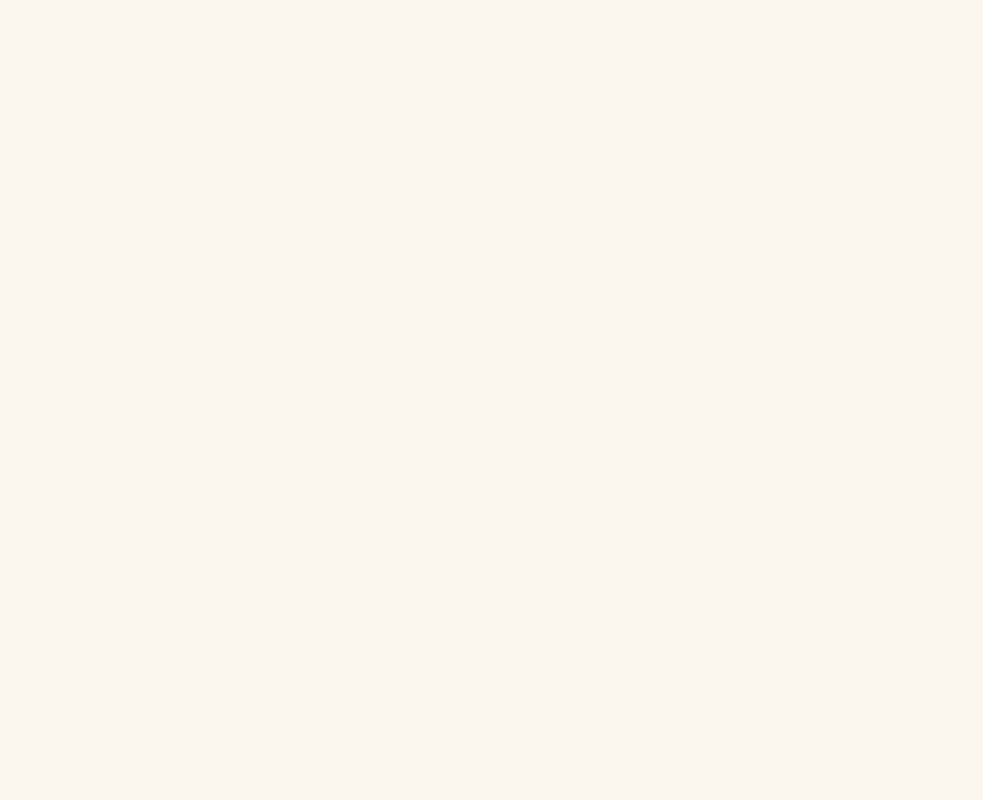
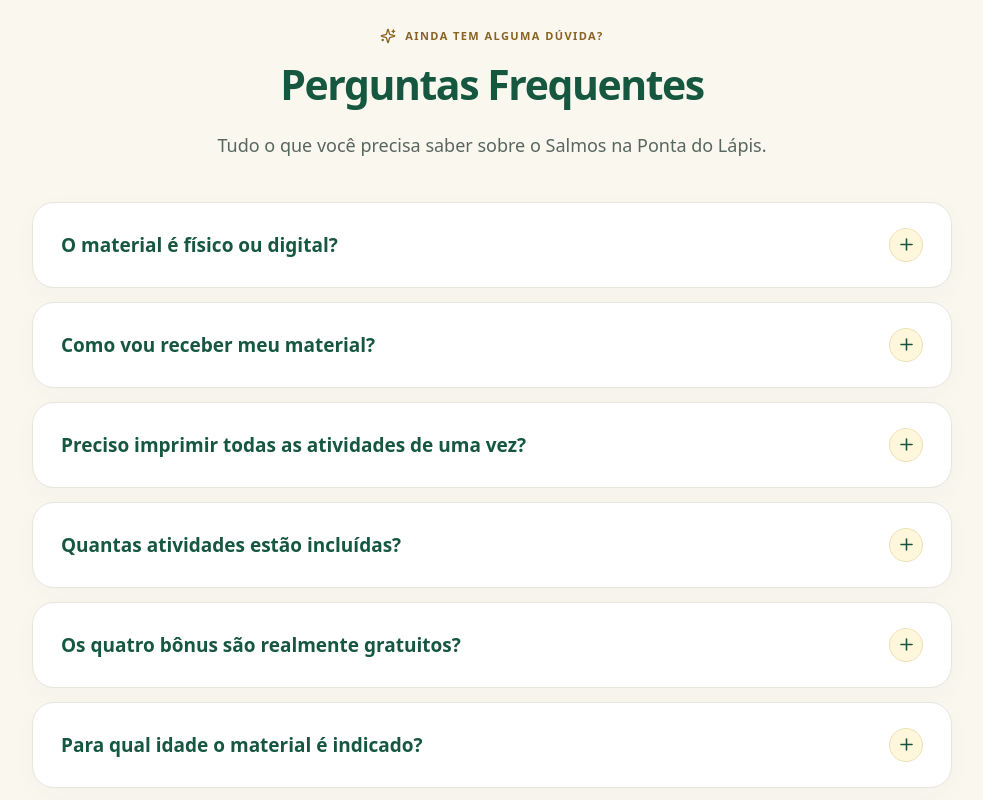
Before and after one commit to pedroforti400-wq/pvsalmosnapontadol-p-s, a React (Vite) app: page / in a window 1280 px wide. Shown: the part 9220-10020 px from the top of the page, without its empty margins (148-1131 px from the left). Before the commit the page ends 9219 px from the top, so only its background shows below. Built offline with nearby package versions, Linux system fonts and the light colour scheme; a web font is replaced by a local one.

Commit message:
feat: add accessible frequently asked questions accordion

```diff
--- /dev/null
+++ b/src/faqs.js
@@ -0,0 +1,43 @@
+// Perguntas e respostas fornecidas pelo produtor para a décima seção.
+export const faqItems = [
+  {
+    id: 'digital',
+    question: 'O material é físico ou digital?',
+    answer: 'O Salmos na Ponta do Lápis é um produto 100% digital. Você recebe os arquivos em PDF para baixar e imprimir, sem precisar esperar uma entrega física.',
+  },
+  {
+    id: 'recebimento',
+    question: 'Como vou receber meu material?',
+    answer: 'Após a confirmação do pagamento, você receberá no e-mail informado durante a compra as instruções para acessar seu material.',
+  },
+  {
+    id: 'impressao',
+    question: 'Preciso imprimir todas as atividades de uma vez?',
+    answer: 'Não! Você pode escolher quais atividades deseja utilizar e imprimir as páginas conforme a necessidade da criança.',
+  },
+  {
+    id: 'atividades',
+    question: 'Quantas atividades estão incluídas?',
+    answer: 'O material principal reúne mais de 200 atividades bíblicas para praticar a escrita, desenvolver a criatividade e conhecer ensinamentos inspirados nos Salmos.',
+  },
+  {
+    id: 'bonus',
+    question: 'Os quatro bônus são realmente gratuitos?',
+    answer: 'Sim! Ao adquirir o Salmos na Ponta do Lápis nesta oferta, você também recebe Bible Goods, Provérbios na Ponta do Lápis, Tabuada com Noé e Emociobook, sem custo adicional.',
+  },
+  {
+    id: 'idade',
+    question: 'Para qual idade o material é indicado?',
+    answer: 'O material foi pensado para crianças em fase de desenvolvimento da escrita. Os pais e educadores podem escolher atividades adequadas à idade e às habilidades de cada criança.',
+  },
+  {
+    id: 'licenca',
+    question: 'Posso utilizar o material na escola ou na igreja?',
+    answer: 'O conteúdo pode ser útil em atividades educativas cristãs, em família, na escola ou no ministério infantil. O uso coletivo e a reprodução dos arquivos devem respeitar as condições de licença do produto.',
+  },
+  {
+    id: 'garantia',
+    question: 'E se eu comprar e não gostar?',
+    answer: 'Você conta com 7 dias de garantia de satisfação. Caso o material não atenda às suas expectativas, poderá solicitar o reembolso dentro desse prazo, conforme as condições da oferta.',
+  },
+];
--- a/src/main.jsx
+++ b/src/main.jsx
@@ -10,6 +10,7 @@ import Bonuses from './sections/Bonuses';
 import HowItWorks from './sections/HowItWorks';
 import Offer from './sections/Offer';
 import Guarantee from './sections/Guarantee';
+import FAQ from './sections/FAQ';
 import './presentation.css';
 
 export default function App() {
@@ -26,6 +27,7 @@ export default function App() {
       <HowItWorks/>
       <Offer/>
       <Guarantee/>
+      <FAQ/>
     </main>
   </>;
 }
--- /dev/null
+++ b/src/sections/FAQ.css
@@ -0,0 +1,41 @@
+.sales-faq-section { padding: 28px 0 88px; color: var(--green); background: var(--cream); }
+.sales-faq-container { width: min(100% - 64px, 920px); margin: 0 auto; }
+.sales-faq-heading { max-width: 780px; margin: 0 auto 40px; text-align: center; }
+.sales-faq-eyebrow { display: flex; align-items: center; justify-content: center; gap: 9px; margin: 0 0 16px; color: #886323; font-size: 11px; font-weight: 850; letter-spacing: .13em; line-height: 1.6; }
+.sales-faq-eyebrow svg { flex-shrink: 0; }
+.sales-faq-heading h2 { margin: 0; font-size: clamp(32px, 3.2vw, 46px); font-weight: 900; line-height: 1.2; letter-spacing: -.035em; text-wrap: balance; }
+.sales-faq-subheadline { margin: 20px 0 0; color: #58675e; font-size: 18px; line-height: 1.8; text-wrap: pretty; }
+.sales-faq-list { display: grid; gap: 14px; }
+.sales-faq-item { min-width: 0; border: 1px solid #e5e7dc; border-radius: 22px; background: #fff; box-shadow: 0 7px 24px #16574007; transition: border-color 180ms ease, box-shadow 180ms ease; }
+.sales-faq-item[data-open="true"] { border-color: #c0d1b8; box-shadow: 0 9px 28px #1657400b; }
+.sales-faq-item h3 { margin: 0; font-size: 19px; font-weight: 850; line-height: 1.5; }
+.sales-faq-question { display: flex; align-items: center; justify-content: space-between; gap: 24px; width: 100%; min-height: 84px; padding: 23px 28px; border: 0; border-radius: 21px; color: inherit; background: transparent; font: inherit; text-align: left; cursor: pointer; -webkit-tap-highlight-color: transparent; touch-action: manipulation; }
+.sales-faq-question > span:first-child { min-width: 0; }
+.sales-faq-question:focus-visible { outline: 3px solid var(--blue); outline-offset: 4px; }
+.sales-faq-toggle { display: grid; place-items: center; flex: 0 0 34px; width: 34px; height: 34px; border: 1px solid #eee0b5; border-radius: 50%; color: var(--green); background: #fff7dc; }
+.sales-faq-item[data-open="true"] .sales-faq-toggle { border-color: #d9e3d1; background: #eff5e9; }
+.sales-faq-answer { display: grid; grid-template-rows: 0fr; opacity: 0; visibility: hidden; transition: grid-template-rows 240ms ease, opacity 180ms ease, visibility 0s 240ms; }
+.sales-faq-answer-inner { min-height: 0; overflow: hidden; }
+.sales-faq-answer p { margin: 0; padding: 0 28px 26px; color: #58675e; font-size: 16px; line-height: 1.8; text-wrap: pretty; }
+.sales-faq-item[data-open="true"] .sales-faq-answer { grid-template-rows: 1fr; opacity: 1; visibility: visible; transition: grid-template-rows 240ms ease, opacity 180ms ease, visibility 0s; }
+
+@media (hover: hover) {
+  .sales-faq-item:hover { border-color: #c0d1b8; box-shadow: 0 9px 28px #1657400b; }
+}
+@media (max-width: 767px) {
+  .sales-faq-section { padding: 24px 0 56px; }
+  .sales-faq-container { width: calc(100% - 32px); }
+  .sales-faq-heading { margin-bottom: 30px; }
+  .sales-faq-eyebrow { font-size: 10px; letter-spacing: .1em; }
+  .sales-faq-heading h2 { font-size: clamp(30px, 6.8vw, 40px); }
+  .sales-faq-subheadline { margin-top: 18px; font-size: 16px; line-height: 1.75; }
+  .sales-faq-list { gap: 12px; }
+  .sales-faq-item { border-radius: 19px; }
+  .sales-faq-item h3 { font-size: 17px; }
+  .sales-faq-question { min-height: 80px; gap: 14px; padding: 21px 19px; border-radius: 18px; }
+  .sales-faq-toggle { flex-basis: 30px; width: 30px; height: 30px; }
+  .sales-faq-answer p { padding: 0 19px 23px; font-size: 16px; line-height: 1.75; }
+}
+@media (prefers-reduced-motion: reduce) {
+  .sales-faq-item, .sales-faq-answer, .sales-faq-item[data-open="true"] .sales-faq-answer { transition: none; }
+}
--- a/src/sections/FAQ.jsx
+++ b/src/sections/FAQ.jsx
@@ -1,8 +1,52 @@
-import { useState } from 'react';
-import { ArrowUpRight, Plus, MessageCircle } from 'lucide-react';
-import { faqs } from '../content';
-import { product } from '../config';
+import { useId, useRef, useState } from 'react';
+import { Minus, Plus, Sparkles } from 'lucide-react';
+import { faqItems } from '../faqs';
+import './FAQ.css';
+
 export default function FAQ() {
-  const [open,setOpen] = useState(0);
-  return <section id="faq" className="section faq-section"><div className="container faq-grid"><div className="faq-intro"><span className="faq-icon"><MessageCircle size={28}/></span><span className="eyebrow">PODE PERGUNTAR ♡</span><h2>Um pouquinho<br/>mais de <em>clareza.</em></h2><p>As respostas para começar essa descoberta com o coração tranquilo.</p>{product.contactEmail&&<a className="text-link" href={`mailto:${product.contactEmail}`}>Fale com a gente <ArrowUpRight size={18}/></a>}<span className="faq-doodle" aria-hidden="true">?</span></div><div className="faq-list">{faqs.map(([question,answer],index)=><article className={`faq-item ${open===index?'expanded':''}`} key={question}><h3><button aria-expanded={open===index} aria-controls={`faq-answer-${index}`} id={`faq-question-${index}`} onClick={()=>setOpen(open===index?null:index)}><span className="faq-number">0{index+1}</span><span>{question}</span><Plus size={18}/></button></h3><div className="faq-answer" role="region" id={`faq-answer-${index}`} aria-labelledby={`faq-question-${index}`} hidden={open!==index}><p>{answer}</p></div></article>)}</div></div></section>;
+  const [openId, setOpenId] = useState(null);
+  const accordionId = useId();
+  const buttons = useRef([]);
+
+  function moveFocus(event, index) {
+    const last = faqItems.length - 1;
+    const destinations = { ArrowDown: (index + 1) % faqItems.length, ArrowUp: (index + last) % faqItems.length, Home: 0, End: last };
+    if (!(event.key in destinations)) return;
+    event.preventDefault();
+    buttons.current[destinations[event.key]]?.focus();
+  }
+
+  return <section id="faq" className="sales-faq-section" aria-labelledby="sales-faq-title">
+    <div className="sales-faq-container">
+      <div className="sales-faq-heading">
+        <p className="sales-faq-eyebrow"><Sparkles size={16} aria-hidden="true"/>AINDA TEM ALGUMA DÚVIDA?</p>
+        <h2 id="sales-faq-title">Perguntas Frequentes</h2>
+        <p className="sales-faq-subheadline">Tudo o que você precisa saber sobre o Salmos na Ponta do Lápis.</p>
+      </div>
+
+      <div className="sales-faq-list">
+        {faqItems.map(({ id, question, answer }, index) => {
+          const expanded = openId === id;
+          const questionId = `${accordionId}-question-${id}`;
+          const answerId = `${accordionId}-answer-${id}`;
+          return <article className="sales-faq-item" data-open={expanded} key={id}>
+            <h3>
+              <button type="button" className="sales-faq-question" id={questionId}
+                aria-expanded={expanded} aria-controls={answerId}
+                ref={element => { buttons.current[index] = element; }}
+                onClick={() => setOpenId(current => current === id ? null : id)}
+                onKeyDown={event => moveFocus(event, index)}>
+                <span>{question}</span>
+                <span className="sales-faq-toggle" aria-hidden="true">{expanded ? <Minus size={19}/> : <Plus size={19}/>}</span>
+              </button>
+            </h3>
+            <div className="sales-faq-answer" id={answerId} role="region" aria-labelledby={questionId}
+              aria-hidden={!expanded} inert={!expanded}>
+              <div className="sales-faq-answer-inner"><p>{answer}</p></div>
+            </div>
+          </article>;
+        })}
+      </div>
+    </div>
+  </section>;
 }
```
Also changed, not shown: 3 other files (tests, documents, lock files or other folders).
